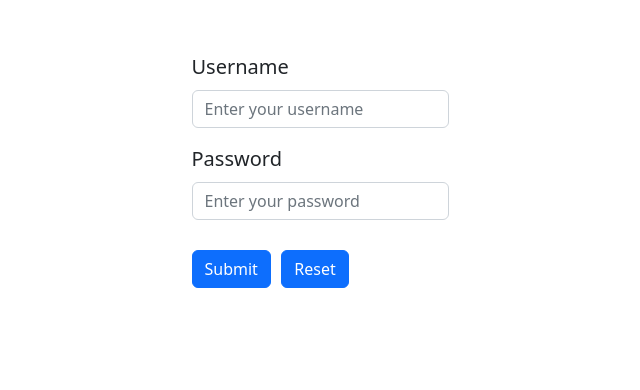
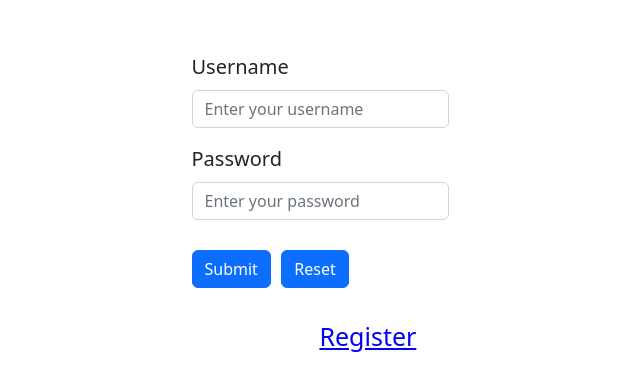
Before and after one commit to joshihsoj/ECUDA, a plain HTML site: page index.html in a window 1280 px wide. Shown: the part 180-570 px from the top of the page, without its empty margins (320-960 px from the left). Drawn offline with nearby package versions, Linux system fonts and the light colour scheme.

Commit message:
Update index.html

```diff
--- a/index.html
+++ b/index.html
@@ -46,7 +46,7 @@
                             <input type="reset" class="btn btn-primary">
                         </div>
 						<br>
-                        <p>New user?&nbsp;<a href="Registration.html" style="color:white">Register</a></p>
+                        <p>New user?&nbsp;<a href="Registration.html" style="color:blue">Register</a></p>
 
                     </div>
                 </div>
```
